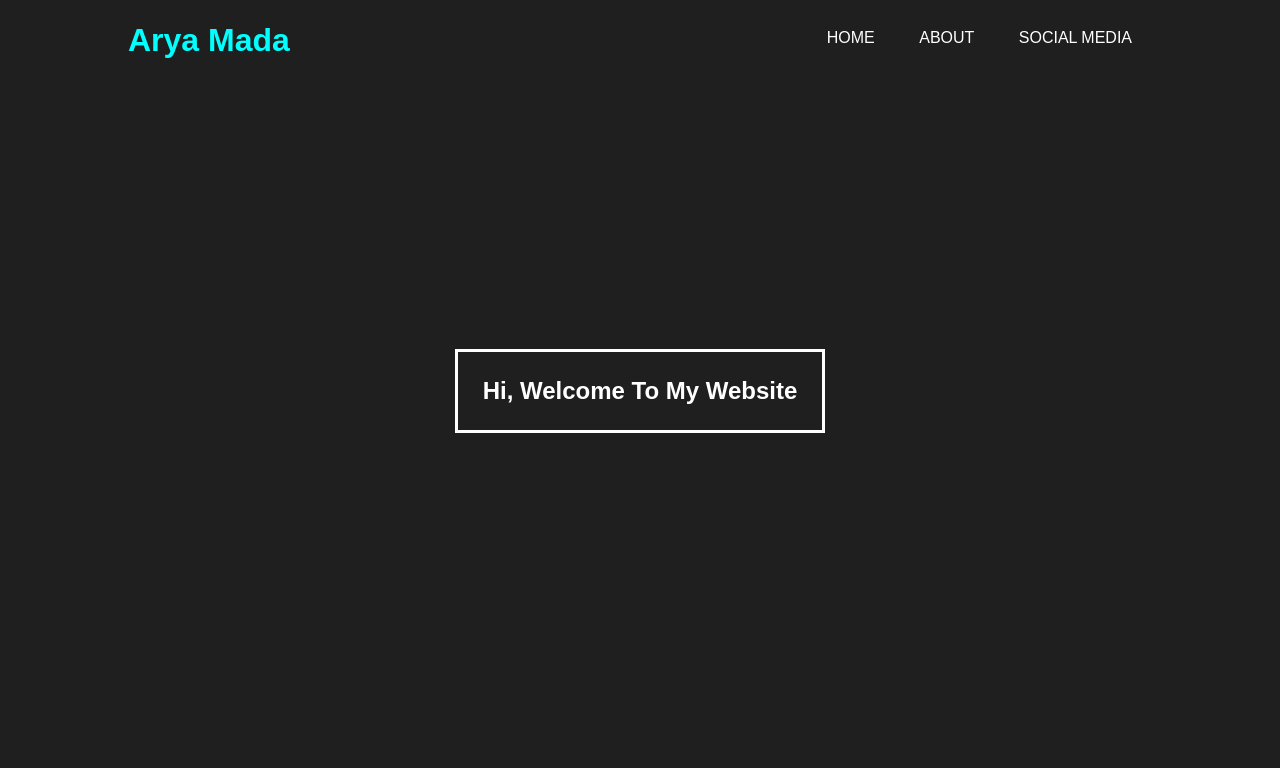
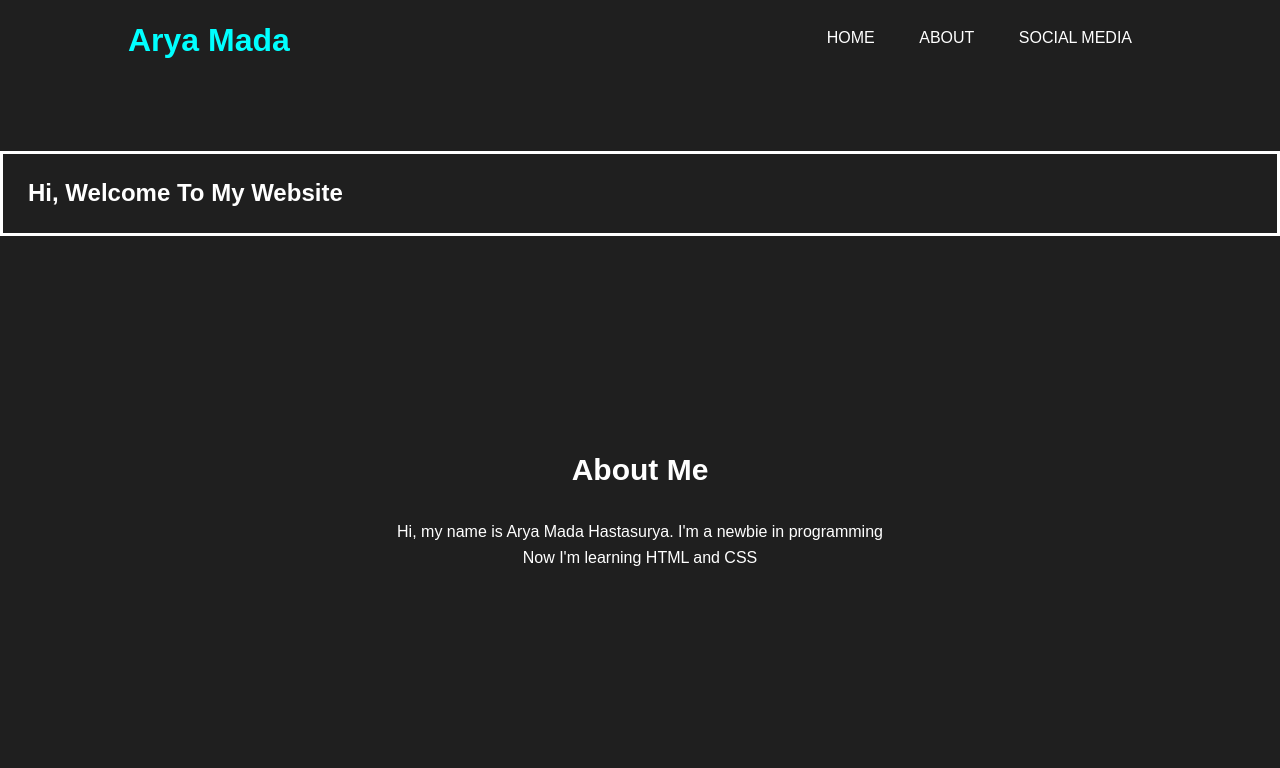
Before and after one commit to arya-mada/myweb, a plain HTML site: page index.html in a window 1280 px wide. Shown: the top 768 px of the page. Drawn offline with Linux system fonts and the light colour scheme.

Commit message:
Update styles.css

```diff
--- a/css/styles.css
+++ b/css/styles.css
@@ -1,6 +1,4 @@
-/*
-Halo kak. kakak kenapa inspect? saya masih pemula css kak.
-*/
+
 *{
 	padding: 0;
 	margin: 0;
@@ -73,16 +71,6 @@ header ul li a:hover {
 
 
 
-.banner{
-	height: 60vh;
-	background-image: url(../image/banner.jpg);
-	background-size: cover;
-	position: relative;
-	display: flex;
-	justify-content: center;
-	align-items: center;
-}
-
 
 .banner:after{
 	content: "";
```
